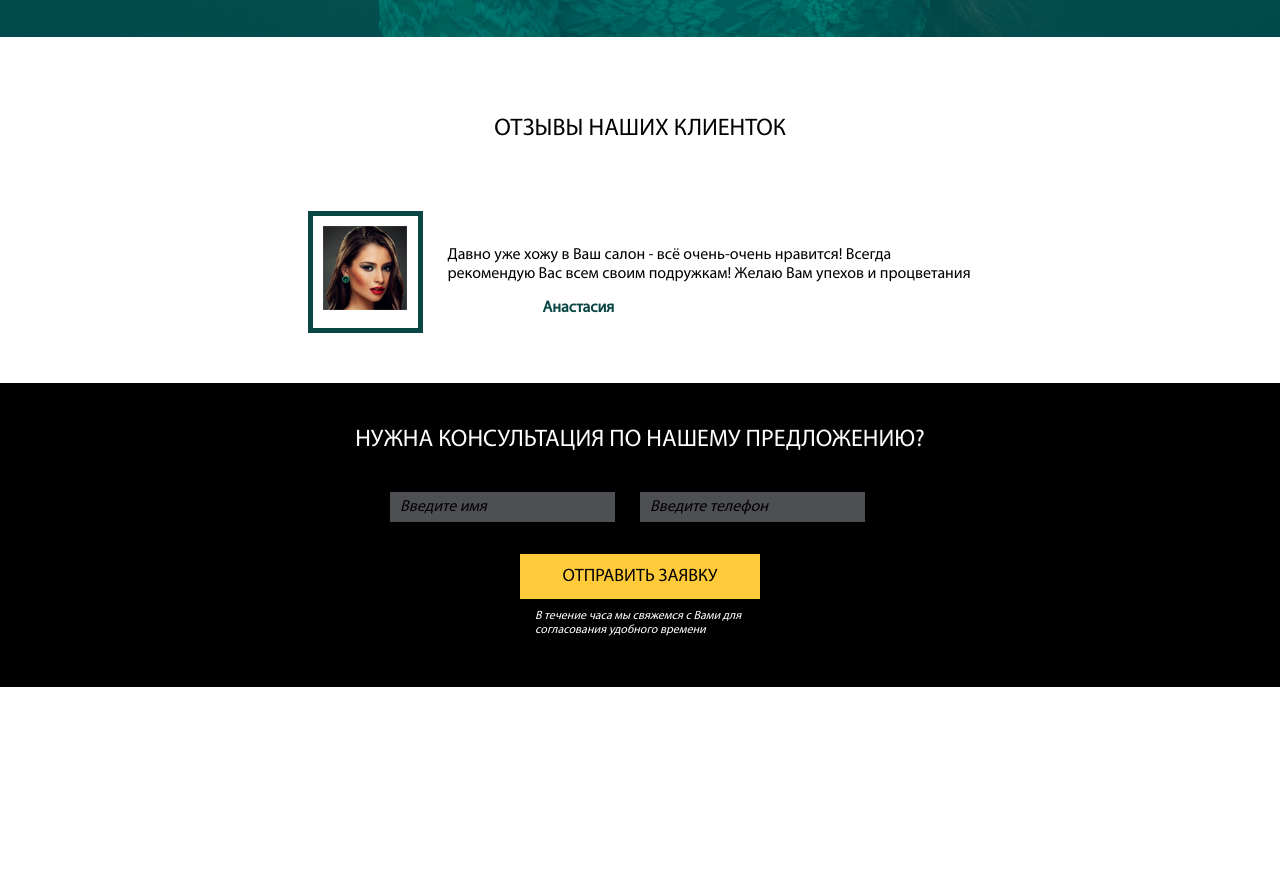
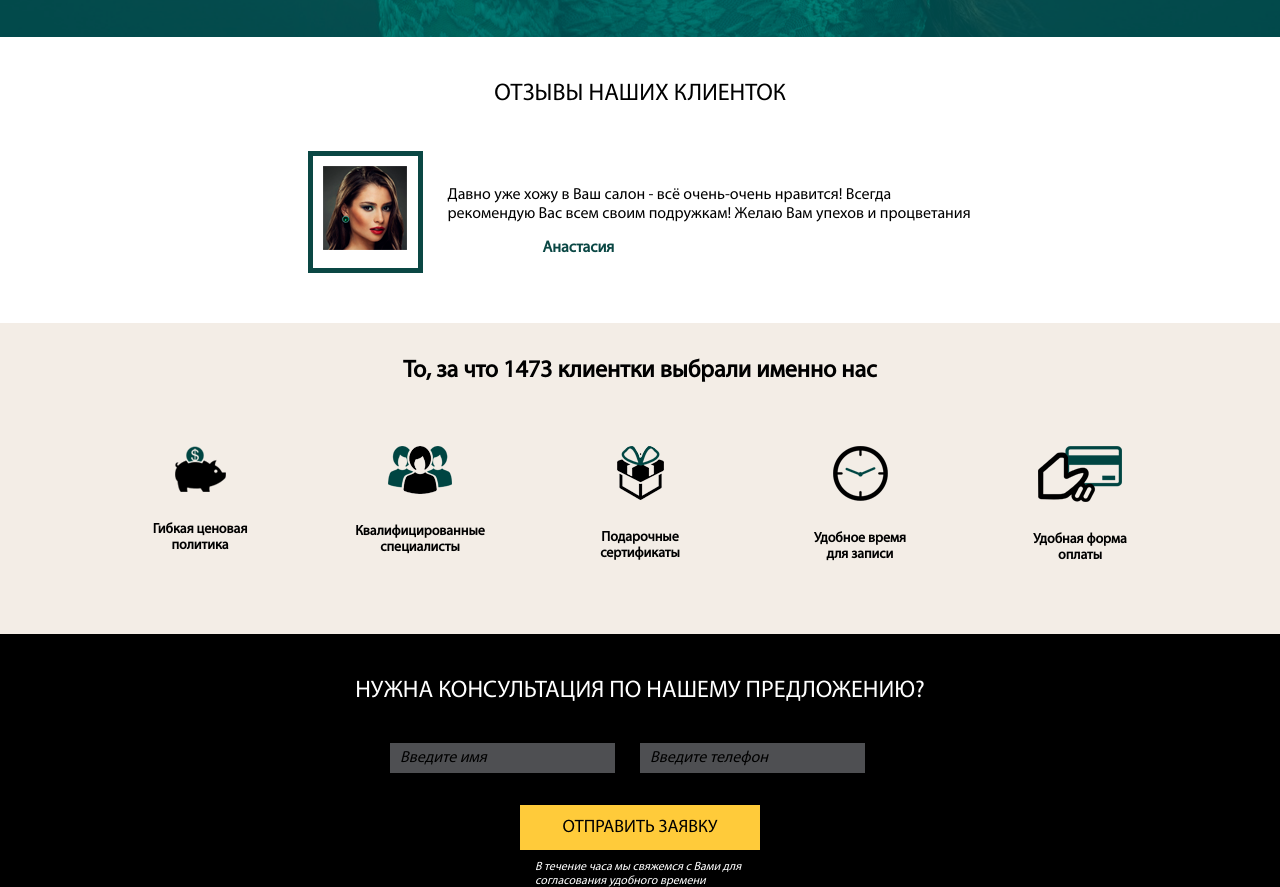
Before and after one commit to Shyou92/test-layout, a plain HTML site: page index.html in a window 1280 px wide. Shown: the part 2029-2916 px from the top of the page. Before the commit the page ends 2716 px from the top, so only its background shows below. Drawn offline with Linux system fonts and the light colour scheme.

Commit message:
advantages

```diff
--- /dev/null
+++ b/blocks/advantages/__container/advantages__container.css
@@ -0,0 +1,9 @@
+.advantages__container {
+  border: none;
+  padding: 0;
+  max-width: 84px;
+  max-height: 56px;
+  display: flex;
+  justify-content: center;
+  margin-bottom: 30px;
+}
--- /dev/null
+++ b/blocks/advantages/__grid/advantages__grid.css
@@ -0,0 +1,4 @@
+.advantages__grid {
+  justify-content: center;
+  padding-bottom: 70px;
+}
--- /dev/null
+++ b/blocks/advantages/__header/advantages__header.css
@@ -0,0 +1,5 @@
+.advantages__header {
+  margin: 0;
+  text-align: center;
+  padding: 35px 0 60px;
+}
--- /dev/null
+++ b/blocks/advantages/__image/advantages__image.css
@@ -0,0 +1,3 @@
+.advantages__image {
+  padding: 0;
+}
--- /dev/null
+++ b/blocks/advantages/__item/advantages__item.css
@@ -0,0 +1,11 @@
+.advantages__item {
+  width: 150px;
+  margin-right: 70px;
+  display: flex;
+  flex-direction: column;
+  align-items: center;
+}
+
+.advantages__item:nth-last-of-type(1) {
+  margin-right: 0;
+}
--- /dev/null
+++ b/blocks/advantages/__subscription/advantages__subscription.css
@@ -0,0 +1,6 @@
+.advantages__subscription {
+  text-align: center;
+  margin: 0;
+  padding: 0;
+  font-size: 14px;
+}
--- /dev/null
+++ b/blocks/advantages/advantages.css
@@ -0,0 +1,6 @@
+.advantages {
+  background-color: #f3ede6;
+  color: black;
+  margin: 0;
+  padding: 0;
+}
--- a/blocks/reviews/__header/reviews__header.css
+++ b/blocks/reviews/__header/reviews__header.css
@@ -1,3 +1,4 @@
 .reviews__header {
   margin: 50px 0;
+  padding: 0;
 }
--- a/index.html
+++ b/index.html
@@ -166,6 +166,42 @@
     </ul>
   </section>
 
+  <section class="advantages">
+    <h2 class="advantages__header">То, за что 1473 клиентки выбрали именно нас</h2>
+    <ul class="grid advantages__grid">
+      <li class="grid__item advantages__item">
+        <div class="grid__item-container advantages__container">
+          <img src="./images/prices.png" alt="Цены" class="grid__image advantages__image">
+        </div>
+        <h3 class="grid__subscription advantages__subscription">Гибкая ценовая политика  </h3>
+      </li>
+      <li class="grid__item advantages__item">
+        <div class="grid__item-container advantages__container">
+          <img src="./images/staff.png" alt="Специалисты" class="grid__image advantages__image">
+        </div>
+        <h3 class="grid__subscription advantages__subscription">Квалифицированные специалисты</h3>
+      </li>
+      <li class="grid__item advantages__item">
+        <div class="grid__item-container advantages__container">
+          <img src="./images/present.png" alt="Сертификаты" class="grid__image advantages__image">
+        </div>
+        <h3 class="grid__subscription advantages__subscription">Подарочные <br> сертификаты</h3>
+      </li>
+      <li class="grid__item advantages__item">
+        <div class="grid__item-container advantages__container">
+          <img src="./images/watches.png" alt="Часы" class="grid__image advantages__image">
+        </div>
+        <h3 class="grid__subscription advantages__subscription">Удобное время <br> для записи</h3>
+      </li>
+      <li class="grid__item advantages__item">
+        <div class="grid__item-container advantages__container">
+          <img src="./images/credit.png" alt="Кредитка" class="grid__image advantages__image">
+        </div>
+        <h3 class="grid__subscription advantages__subscription">Удобная форма <br> оплаты</h3>
+      </li>
+    </ul>
+  </section>
+
   <section class="consultation">
     <form action="" class="form consultation__form">
       <h3 class="form__header consultation__header">Нужна консультация по нашему предложению?</h3>
--- a/pages/index.css
+++ b/pages/index.css
@@ -88,6 +88,16 @@
 @import url(../blocks/reviews/__text/reviews__text.css);
 @import url(../blocks/reviews/__name/reviews__name.css);
 
+/*advantages*/
+
+@import url(../blocks/advantages/advantages.css);
+@import url(../blocks/advantages/__header/advantages__header.css);
+@import url(../blocks/advantages/__grid/advantages__grid.css);
+@import url(../blocks/advantages/__container/advantages__container.css);
+@import url(../blocks/advantages/__item/advantages__item.css);
+@import url(../blocks/advantages/__image/advantages__image.css);
+@import url(../blocks/advantages/__subscription/advantages__subscription.css);
+
 /*consultation*/
 
 @import url(../blocks/consultation/consultation.css);
```
Also changed, not shown: images/credit.png (added), images/present.png (added), images/prices.png (added), images/staff.png (added), images/watches.png (added).
